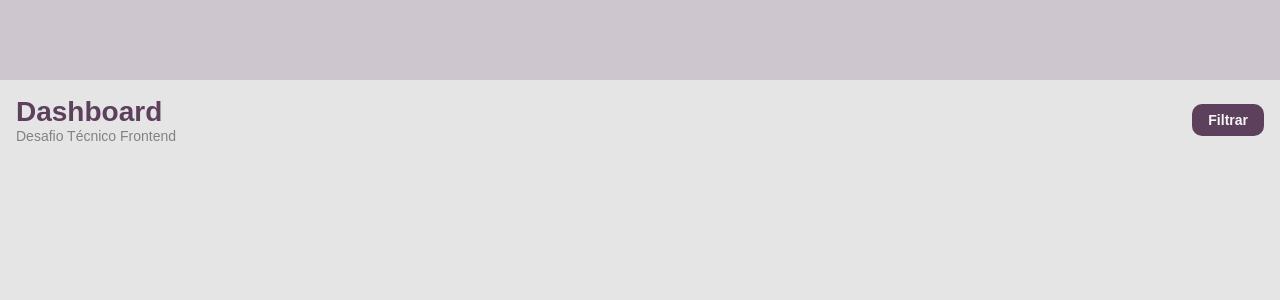
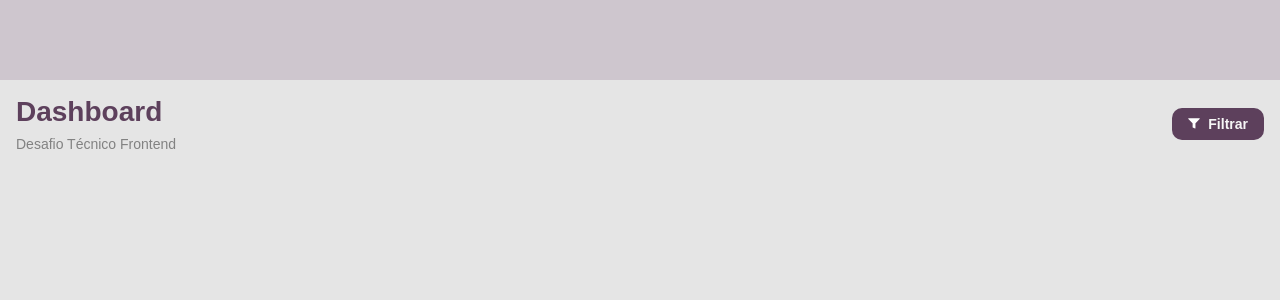
Before and after one commit to felipecfb/teste-minehr, a React (Create React App) app: page / in a window 1280 px wide. Shown: the top 300 px of the page. Built offline with nearby package versions, Linux system fonts and the light colour scheme.

Commit message:
feat: adicionando o ícone do botão de filtrar

```diff
--- a/src/components/Header/index.tsx
+++ b/src/components/Header/index.tsx
@@ -1,5 +1,7 @@
 import React from "react";
 import * as S from "./styles";
+
+import filterIcon from '../../assets/filterIcon.svg';
 
 export default function Header() {
     return (
@@ -14,6 +16,7 @@ export default function Header() {
             </S.TextContainer>
             <S.Filter>
                 <S.FilterButton>
+                    <S.FilterIcon src={filterIcon} />
                     Filtrar
                 </S.FilterButton>
             </S.Filter>
--- a/src/components/Header/styles.ts
+++ b/src/components/Header/styles.ts
@@ -15,6 +15,7 @@ export const TextContainer = styled.div`
 export const Title = styled.h1`
     color: var(--dark-purple);
     font-size: 28px;
+    margin-bottom: .5rem;
 `;
 
 export const Description = styled.span`
@@ -26,6 +27,11 @@ export const Filter = styled.div`
     display: flex;
 `;
 
+export const FilterIcon = styled.img`
+    max-width: 12px;
+    margin-right: .5rem;
+`;
+
 export const FilterButton = styled.button`
     padding: .5rem 1rem;
     border-radius: 10px;
```
Also changed, not shown: src/assets/filterIcon.svg (added).
